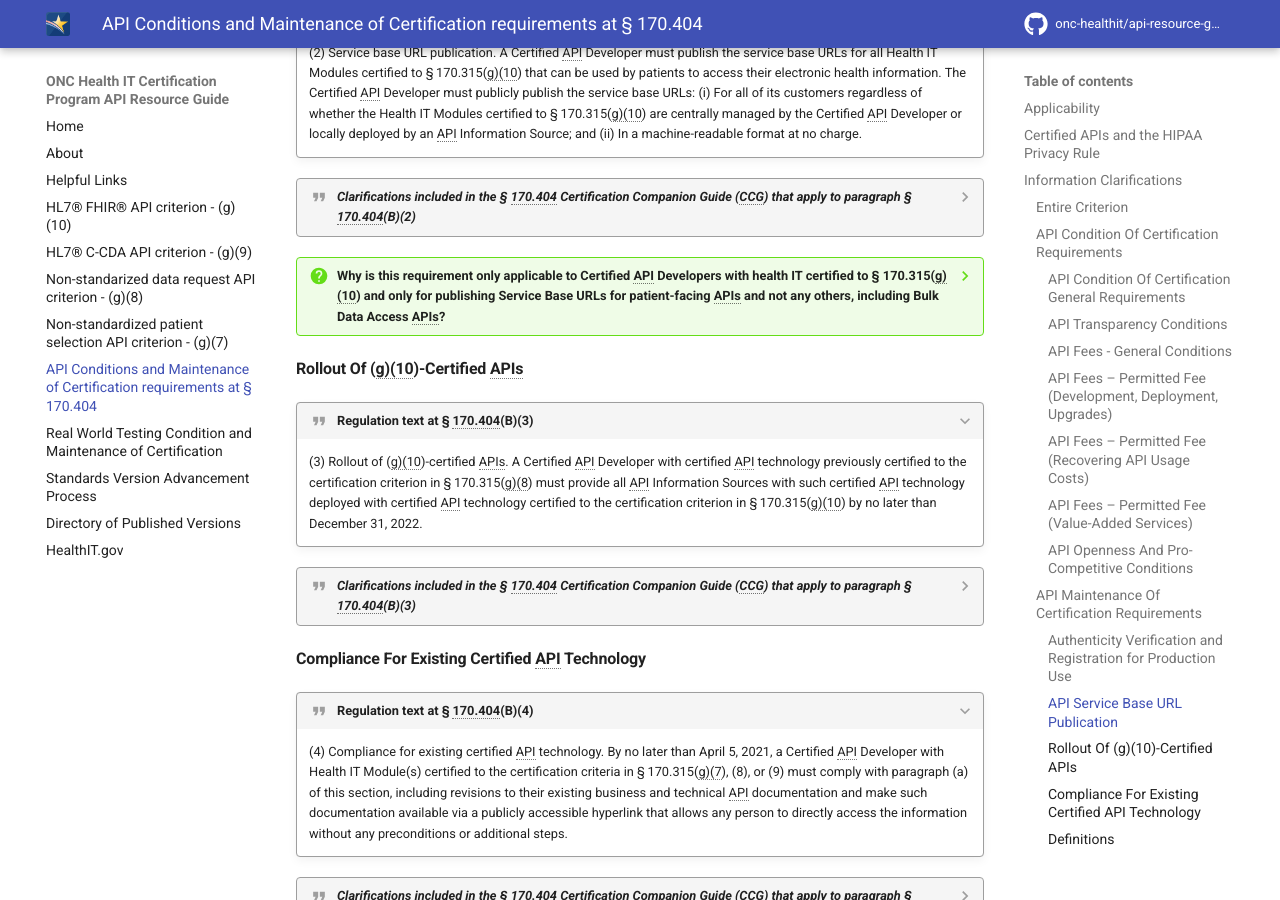
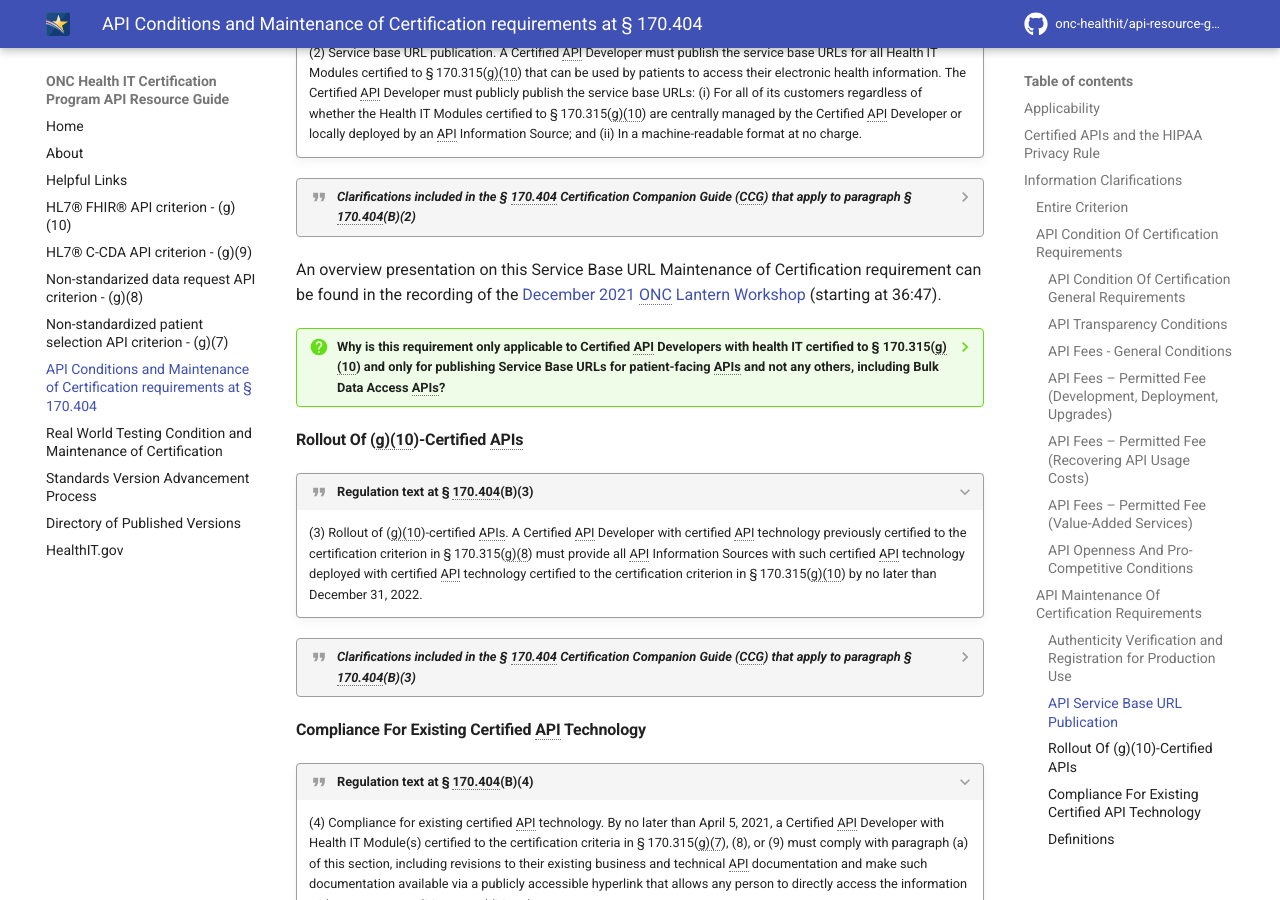
Before and after one commit to onc-healthit/api-resource-guide, an MkDocs documentation site: the page built from docs/404-conditions-maintenance.md, in a window 1280 px wide and 900 px high, scrolled down 5781 px. Built offline with MkDocs 1.6.1 and Material for MkDocs 9.7.7, drawn with Linux system fonts in a browser that asks for light colours; comment, search, counter and statistics services are not loaded; the version menu is left out.

Commit message:
TTB-323: add link to lantern workshop recording on service base URL requirements

```diff
--- a/docs/404-conditions-maintenance.md
+++ b/docs/404-conditions-maintenance.md
@@ -139,6 +139,8 @@ Certified API Developers are required to publish Service Base URLs (§ 170.404(b
 	- As discussed in section VIII.C.6.c of the ONC Cures Act Final Rule, API Information Sources who locally manage their Fast Healthcare Interoperability Resources (FHIR) servers without Certified API Developer assistance cannot refuse to provide to Certified API Developers the FHIR service base URL(s) that is/are necessary for patients to use to access their EHI. Equally, pursuant to this Maintenance of Certification requirement, they would be required to publish the FHIR service base URLs they centrally manage on behalf of API Information Sources.
 	- To be open and transparent to the public, developers must provide a hyperlink to the list of service base URLs to be published with the product on the ONC Certified Health IT Product List (CHPL). Certified API Developers are encouraged to use a standardized format when publishing the service base URLs for all of its customers. ONC recommends Certified API Developers leverage the <a href="https://www.hl7.org/fhir/endpoint.html" target="_blank">HL7 FHIR 4.0.1 “Endpoint” resource</a>, or profiles of this resource such as the Validated Healthcare Directory Implementation Guide STU1 <a href="http://hl7.org/fhir/uv/vhdir/2018Jan/StructureDefinition-vhdir-endpoint.html" target="_blank">“vhdir-endpoint” profile</a>, to represent service base URLs that can be used by patients to access their health information. ONC also encourages developers to provide as much information about the service base URLs as available, including the API Information Source’s organization details, such as name, location, and provider identifiers (e.g., NPI, CCN, or health system ID). These steps will help industry coalesce around standards that enable application developers to more easily and consistently provide patients access to their electronic health information.
 
+An overview presentation on this Service Base URL Maintenance of Certification requirement can be found in the recording of the <a target = "_blank" href = "https://youtu.be/fIg-LPTyNGc?t=2207">December 2021 ONC Lantern Workshop</a> (starting at 36:47).
+
 ??? question "Why is this requirement only applicable to Certified API Developers with health IT certified to § 170.315(g)(10) and only for publishing Service Base URLs for patient-facing APIs and not any others, including Bulk Data Access APIs?"
 	- The regulatory requirement is a result of both a proposed provision (<a target = "_blank" href = "https://www.federalregister.gov/d/2019-02224/page-7494">84 FR 7494</a>; see also <a target = "_blank" href = "https://www.federalregister.gov/d/2019-02224/page-7483">84 FR 7483</a>) and the consideration of public comments on the proposal with consideration given the benefits and burden of the requirement and alternative means to achieve ONC's policy goals (<a target = "_blank" href = "https://www.federalregister.gov/d/2020-07419/page-25764">85 FR 25764-25765</a>).
 	- To facilitate patients’ access to their health information, ONC proposed requirements for Certified API Developers to publish FHIR Service Base URLs to “…allow health information from [APIs] to be accessed, exchanged, and used without special effort…including providing access to all data elements of **a patient’s** electronic health record…” (emphasis added) (<a target = "_blank" href = "https://www.federalregister.gov/d/2019-02224/page-7494">84 FR 7494</a>)
```
